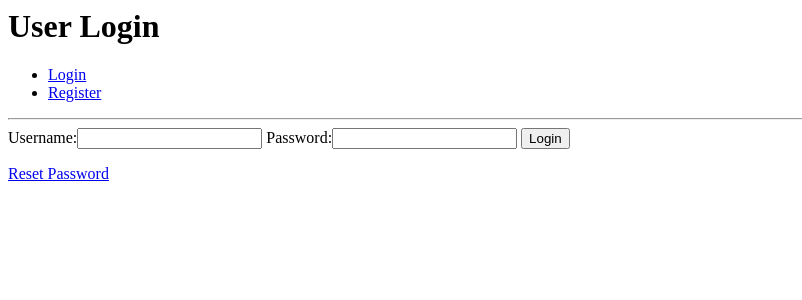
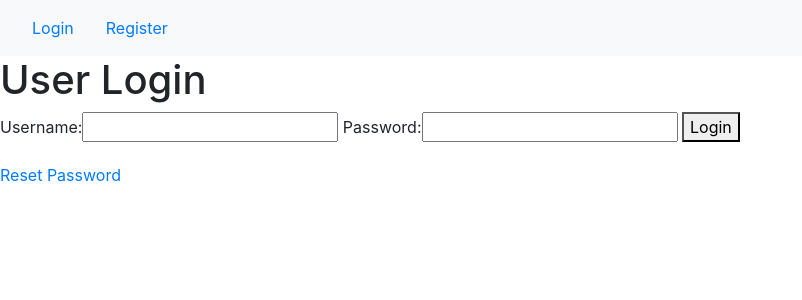
Before and after one commit to iulianpro/django-auth, a Django app: page /accounts/login/ in a window 1280 px wide. Shown: the top 300 px of the page, without its empty margins (0-802 px from the left). Run offline with Django 3.2, Linux system fonts and the light colour scheme; some libraries are stand-ins or nearby versions.

Commit message:
Added nav Boostrap style

```diff
--- a/templates/base.html
+++ b/templates/base.html
@@ -1,33 +1,32 @@
 <html>
 
 <head>
+    <link rel="stylesheet" href="https://cdnjs.cloudflare.com/ajax/libs/twitter-bootstrap/4.4.1/css/bootstrap.min.css">
+    <link rel="stylesheet" href="https://maxcdn.bootstrapcdn.com/bootstrap/3.3.7/css/bootstrap-theme.min.css">
     <title>{% block page_title %}{% endblock %}</title>
 </head>
 
 <body>
-    <h1>
-        {% block page_heading %}{% endblock %}
-    </h1>
-
-    <nav>
-        <ul>
+    <nav class="navbar navbar-light bg-light">
+        <ul class="nav">
             {% if user.is_authenticated %}
-                <li><a href="{% url 'profile' %}">Profile</a></li>
-                <li><a href="{% url 'logout' %}">Logout</a></li>
+            <li class="nav-item"><a class="nav-link" href="{% url 'profile' %}">Profile</a></li>
+            <li class="nav-item"><a class="nav-link" href="{% url 'logout' %}">Logout</a></li>
             {% else %}
-                <li><a href="{% url 'login' %}">Login</a></li>
-                <li><a href="{% url 'registration' %}">Register</a></li>
+            <li class="nav-item"><a class="nav-link" href="{% url 'login' %}">Login</a></li>
+            <li class="nav-item"><a class="nav-link" href="{% url 'registration' %}">Register</a></li>
             {% endif %}
         </ul>
     </nav>
 
-    <hr>
+    <h1>
+        {% block page_heading %}{% endblock %}
+    </h1>
     {% if messages %}
     <div>
         {% for message in messages %} {{ message }} {% endfor %}
     </div>
-    {% endif %}
-    {% block content %}{% endblock %}
+    {% endif %} {% block content %}{% endblock %}
 </body>
 
 </html>
```
